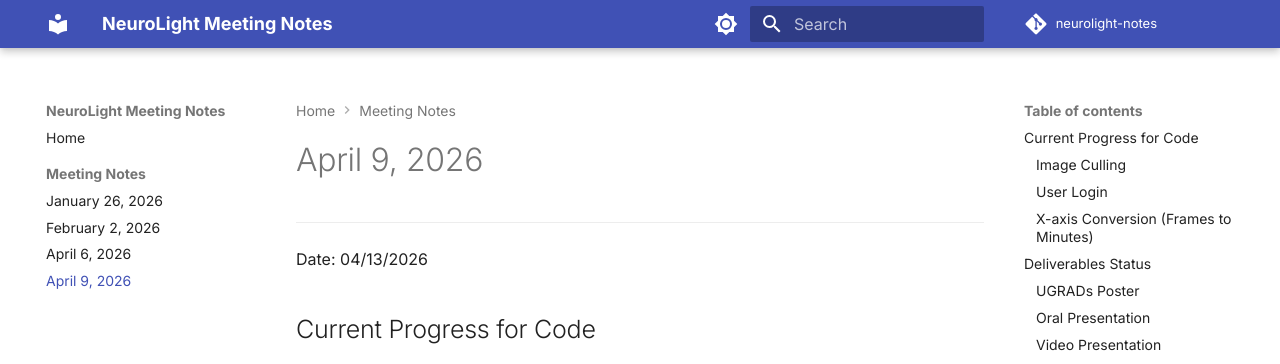
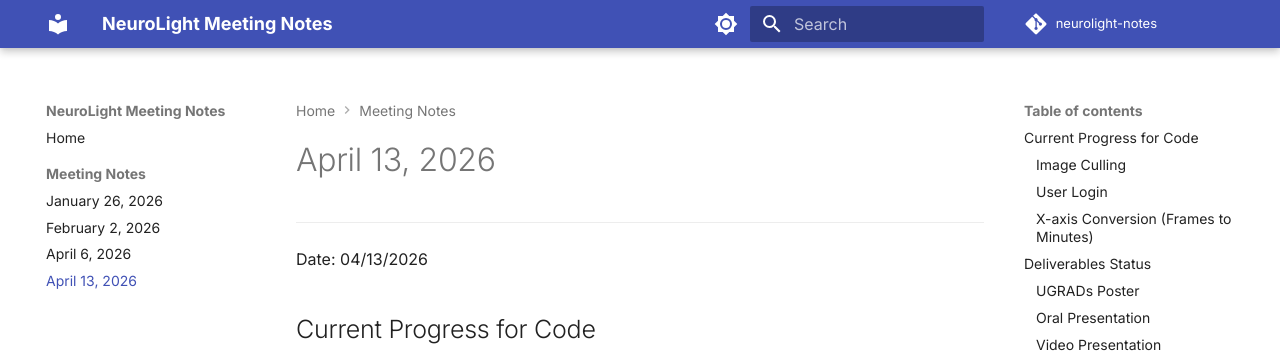
Before and after one commit to ajmastra/neurolight-notes, an MkDocs documentation site: the page built from docs/NeuroLight Team Meeting 04.md, in a window 1280 px wide and 900 px high. Shown: the top 364 px of the window. Built offline with MkDocs 1.6.1 and Material for MkDocs 9.7.7, drawn with Linux system fonts in a browser that asks for light colours; comment, search, counter and statistics services are not loaded.

Commit message:
fixing date for note 4

```diff
--- a/mkdocs.yml
+++ b/mkdocs.yml
@@ -43,7 +43,7 @@ nav:
     - January 26, 2026: NeuroLight Team Meeting 01.md
     - February 2, 2026: NeuroLight Team Meeting 02.md
     - April 6, 2026: NeuroLight Team Meeting 03.md
-    - April 9, 2026: NeuroLight Team Meeting 04.md
+    - April 13, 2026: NeuroLight Team Meeting 04.md
 
 plugins:
   - search:
```
